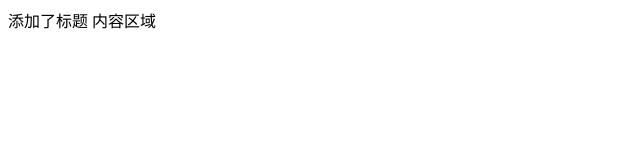
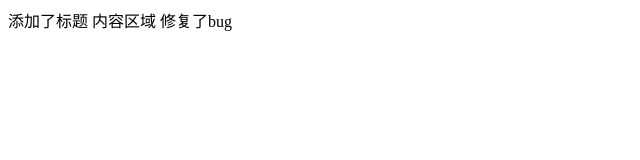
Before and after one commit to Helloon/project04, a plain HTML site: page index.html in a window 1280 px wide. Shown: the full height of the page, 0-640 px from the left. Drawn offline with Linux system fonts and the light colour scheme.

Commit message:
完成了bug修复

```diff
--- a/index.html
+++ b/index.html
@@ -4,5 +4,6 @@
     </head>
     <body>
         内容区域
+修复了bug
     </body>
 </html>
```
